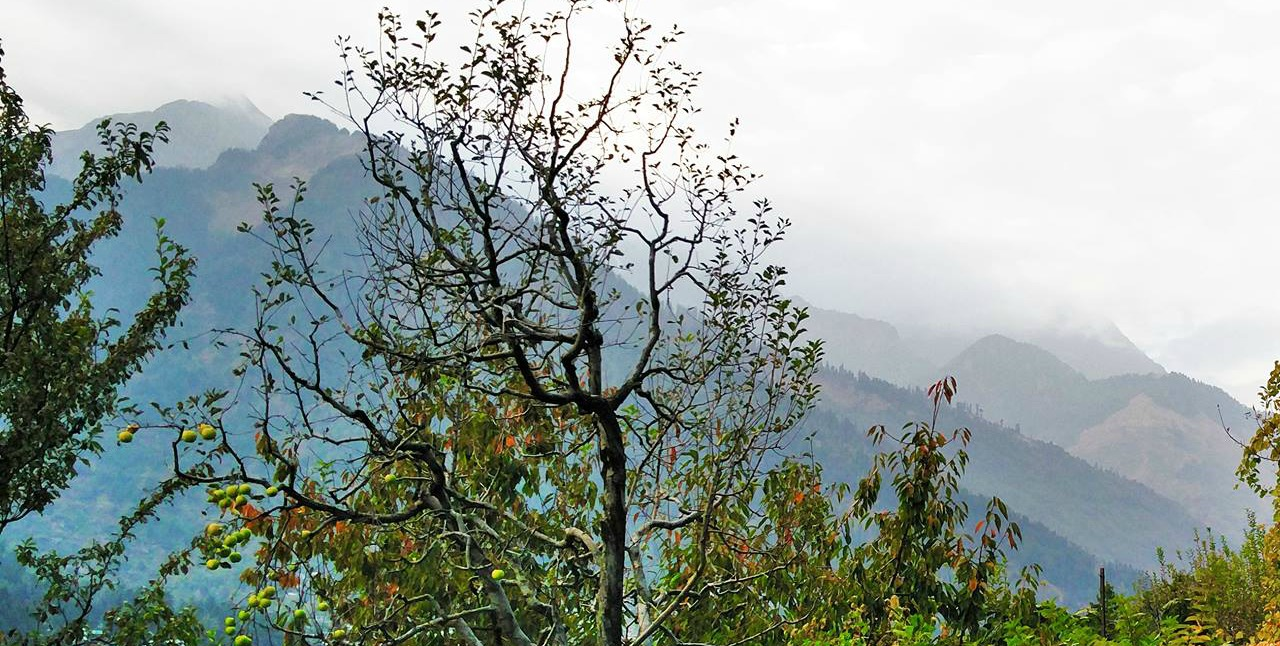
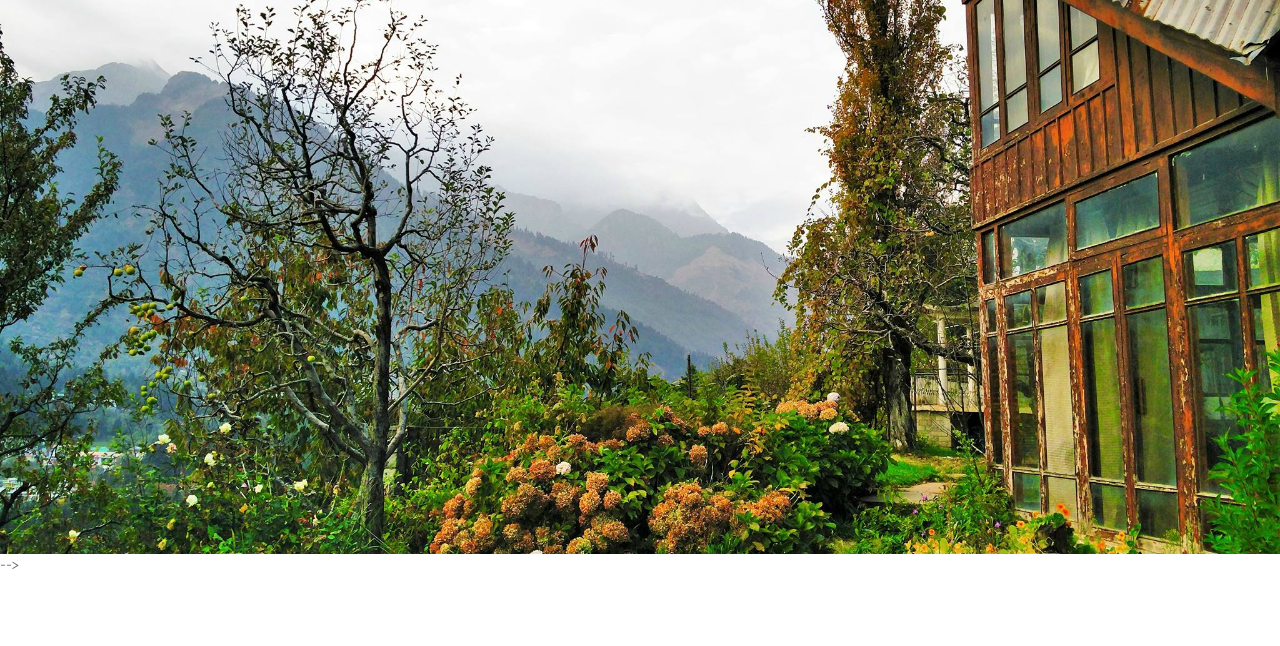
Before and after one commit to Kauress/TheBlueMagpie, a plain HTML site: page index.html in a window 1280 px wide. Shown: the top 646 px of the page. Drawn offline with Linux system fonts and the light colour scheme; some packages are replaced by stand-ins of ours.

Commit message:
initial commit

```diff
--- a/css/main.css
+++ b/css/main.css
@@ -1131,9 +1131,3 @@ transform: rotateY(180deg);
 	padding:-100px;
 }
 }
-
-
-.jumbotron {
-background-image: url("../images/header1.jpg");
-height:800px;
-}
--- a/index.html
+++ b/index.html
@@ -36,13 +36,19 @@
 </head><!--/head-->
 <body>
 
-	<div class="jumbotron">
-
-	</div>
+<div class="container-fluid">
+   <div class="row">
+	<img src="images/header1.jpg" class="img-responsive">
+   </div>
+</div>
 
 
 
+	<!-- <div id="bg-slider-section">
 
+							<img class="img-responsive" src="images/header1.jpg" alt=""/>
+
+	</div><!--/#bg-video-section-->  -->
 
 	<div id="special-items">
 		<div class="container">
```
